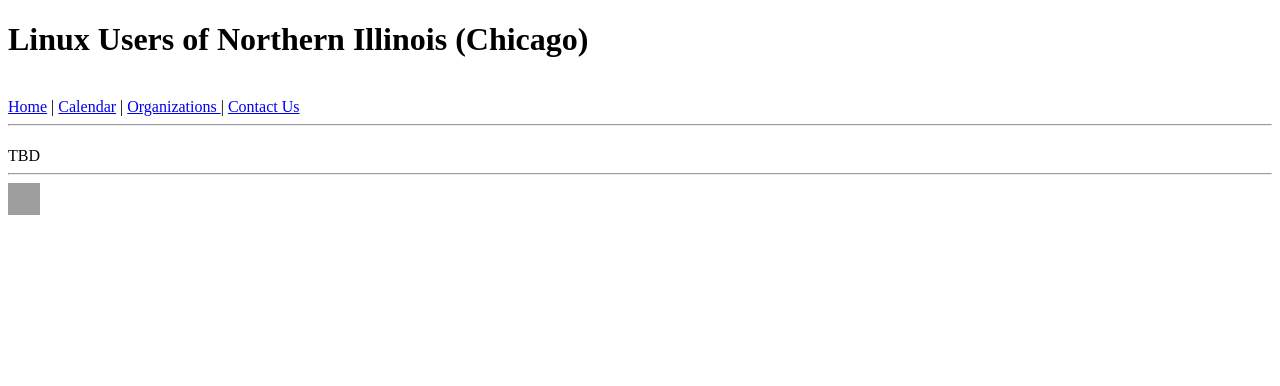
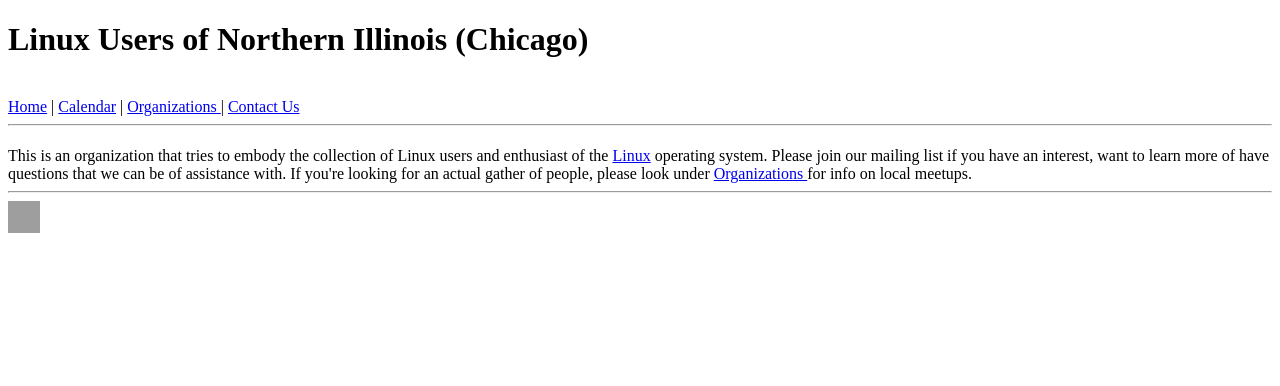
Before and after one commit to Linux-LUNI/luni-www, a Django app: page / in a window 1280 px wide. Shown: the top 386 px of the page. Run offline with Django 3.2, Linux system fonts and the light colour scheme; parts of the project's set-up code (start-up, migrations or seed data) failed here and were passed over; grey boxes are pictures that could not be loaded.

Commit message:
removing swap files and added some content for the home page

```diff
--- a/luniSite/templates/home.html
+++ b/luniSite/templates/home.html
@@ -3,7 +3,7 @@
 
 {% block primary %}
 
-   TBD
+This is an organization that tries to embody the collection of Linux users and  enthusiast of the <a href="http://en.wikipedia.org/wiki/Linux" />Linux</a> operating system.  Please join our mailing list if you have an interest, want to learn more of have questions that we can be of assistance with.  If you're looking for an actual gather of people, please look under <a href="orgs/"> Organizations </a> for info on local meetups.
 
 
 {% endblock %}
```
Also changed, not shown: 4 other files.
